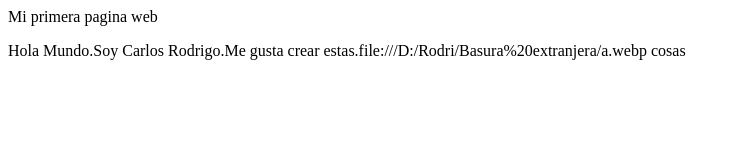
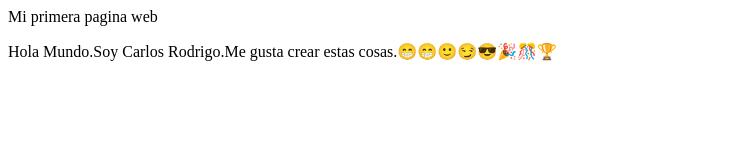
Before and after one commit to RodrigoCusco/web, a plain HTML site: page index.html in a window 1280 px wide. Shown: the whole page, without its empty margins (0-740 px from the left). Drawn offline with Linux system fonts and the light colour scheme.

Commit message:
Update index.html

```diff
--- a/index.html
+++ b/index.html
@@ -3,6 +3,6 @@
 <titlte>Mi primera pagina web</title>
 <head>
 <body>
-<p>Hola Mundo.Soy Carlos Rodrigo.Me gusta crear estas.file:///D:/Rodri/Basura%20extranjera/a.webp cosas</p>
+<p>Hola Mundo.Soy Carlos Rodrigo.Me gusta crear estas cosas.😁😁🙂😏😎🎉🎊🏆</p>
 </body>
 <html>
```
